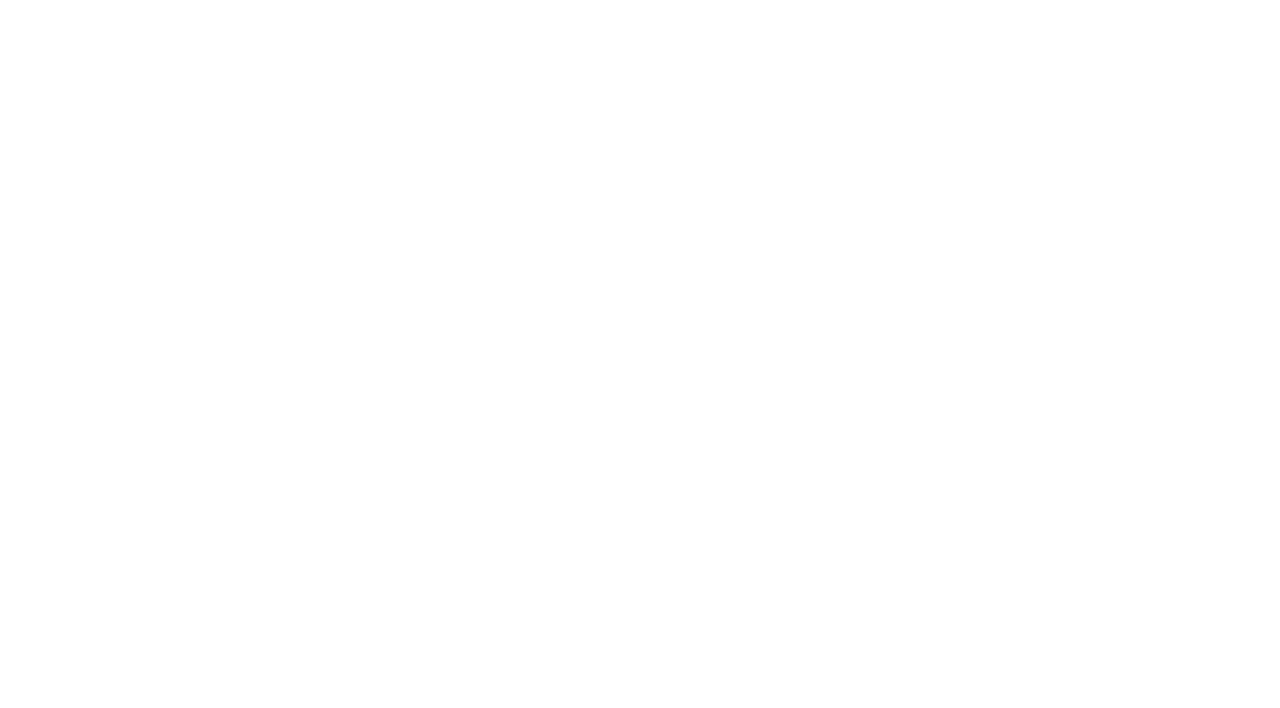
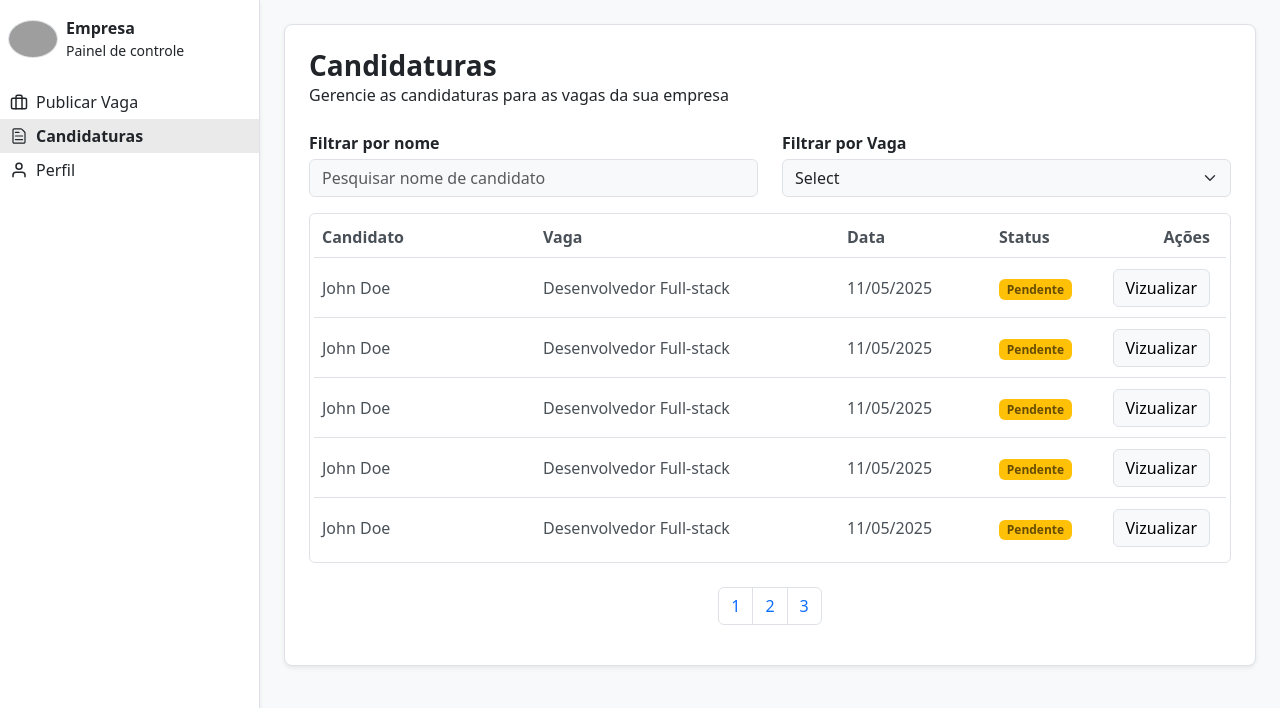
Before and after one commit to LuizFelipe-Chiconelli/-integrator_2025, a React (Vite) app in the folder conectando-talentos/frontend/: page /dashboard/candidaturas in a window 1280 px wide. Before the commit this address had no page. Shown: the top 708 px of the page. Built offline with nearby package versions, Linux system fonts and the light colour scheme; grey boxes are pictures that could not be loaded.

Commit message:
grid de candidatos

```diff
--- a/conectando-talentos/frontend/src/App.tsx
+++ b/conectando-talentos/frontend/src/App.tsx
@@ -11,6 +11,7 @@ import About from './pages/(default)/abouts/page'
 import Business from './pages/(default)/business/page'
 
 // Páginas do Dashboard
+import Application from './pages/(dashboard)/application/page'
 import PublishVacancy from './pages/(dashboard)/publish-vacancy/page'
 
 // Layouts
@@ -35,6 +36,7 @@ function App() {
           {/* Rotas para layout Dashboard */}
           <Route path='/dashboard' element={<DashboardLayout />}>
             <Route path='publicar-vaga' element={<PublishVacancy />} />
+            <Route path='candidaturas' element={<Application />} />
           </Route>
         </Routes>
       </BrowserRouter>
--- /dev/null
+++ b/conectando-talentos/frontend/src/components/applications/company/row.tsx
@@ -0,0 +1,13 @@
+import { Badge, Button } from "react-bootstrap"
+
+export default function ApplicationRow() {
+    return (
+        <tr className="text-dark-emphasis border-bottom" style={{ height: '60px' }}>
+            <td className="col-3 ps-2">John Doe</td>
+            <td className="col-4">Desenvolvedor Full-stack</td>
+            <td className="col-2">{new Date().toLocaleDateString('pt-br')}</td>
+            <td><Badge bg="warning" className="text-warning-emphasis">Pendente</Badge></td>
+            <td className="text-end pe-3"><Button className="btn-light border">Vizualizar</Button></td>
+        </tr>
+    )
+}
--- /dev/null
+++ b/conectando-talentos/frontend/src/components/applications/company/table.css
@@ -0,0 +1,3 @@
+tr:last-child {
+    border: none !important;
+}
--- /dev/null
+++ b/conectando-talentos/frontend/src/components/applications/company/table.tsx
@@ -0,0 +1,27 @@
+import ApplicationRow from "./row"
+
+import "./table.css"
+
+export default function ApplicationTable() {
+    return (
+        <table className="w-100">
+            <thead className="border-bottom">
+                <tr style={{ height: "40px" }}>
+                    <th className="text-light-emphasis ps-2">Candidato</th>
+                    <th className="text-dark-emphasis">Vaga</th>
+                    <th className="text-dark-emphasis">Data</th>
+                    <th className="text-dark-emphasis">Status</th>
+                    <th className="text-dark-emphasis text-end pe-3">Ações</th>
+                </tr>
+            </thead>
+
+            <tbody>
+                <ApplicationRow />
+                <ApplicationRow />
+                <ApplicationRow />
+                <ApplicationRow />
+                <ApplicationRow />
+            </tbody>
+        </table>
+    )
+}
--- /dev/null
+++ b/conectando-talentos/frontend/src/components/sections/applications/company/applications.tsx
@@ -0,0 +1,32 @@
+import { Container } from "react-bootstrap"
+
+import ApplicationTable from "../../../applications/company/table"
+import PaginationButtons from "../../../all/pagination"
+
+import Select from "../../../all/select"
+import TextInput from "../../../all/textinput"
+
+export default function ApplicationsGrid() {
+    return (
+        <Container fluid className="p-0 mt-4">
+            <div className="row row-cols-2">
+                <TextInput
+                    controlId="filtroNome"
+                    label="Filtrar por nome"
+                    placeholder="Pesquisar nome de candidato"
+                />
+                <Select
+                    controlId="filtroVaga"
+                    label="Filtrar por Vaga"
+                    placeholder="Select"
+                />
+            </div>
+
+            <Container fluid className="border rounded-2 m-0 p-1">
+                <ApplicationTable />
+            </Container>
+
+            <PaginationButtons />
+        </Container>
+    )
+}
--- a/conectando-talentos/frontend/src/components/sections/vacancyform/vacancyform.tsx
+++ b/conectando-talentos/frontend/src/components/sections/vacancyform/vacancyform.tsx
@@ -8,6 +8,7 @@ import Check from "../../all/check"
 export default function VacancyForm() {
     return (
         <Form className="mt-3">
+            {/* Nome da vaga */}
             <TextInput
                 controlId="vagaNome"
                 label="Nome da vaga *"
@@ -15,21 +16,24 @@ export default function VacancyForm() {
                 required
             />
 
+            {/* Descrição da vaga */}
             <TextArea
                 controlId="vagaDesc"
                 label="Descrição da Vaga *"
-                placeholder="Ex: Desenvolvedor Full Stack"
+                placeholder="Descreva detalhadamente a vaga..."
                 required
             />
 
+            {/* Requisitos para a vaga */}
             <TextArea
-                controlId="vagaNome"
-                label="Nome da vaga *"
-                placeholder="Ex: Desenvolvedor Full Stack"
+                controlId="vagaRequisitos"
+                label="Requisitos da vaga *"
+                placeholder="Liste os requisitos necessários para a vaga..."
                 required
             />
 
             <div className="w-100 row row-cols-2 mx-auto">
+                {/* Tipo de vaga */}
                 <div className="ps-0 pe-2">
                     <Select
                         controlId="vagaTipo"
@@ -39,6 +43,7 @@ export default function VacancyForm() {
                     />
                 </div>
 
+                {/* Local da vaga */}
                 <div className="ps-2 pe-0">
                     <TextInput
                         controlId="vagaLocal"
@@ -49,6 +54,7 @@ export default function VacancyForm() {
             </div>
 
             <div className="w-100 row row-cols-2 mx-auto">
+                {/* Salário */}
                 <div className="ps-0 pe-2">
                     <TextInput
                         controlId="vagaSalario"
@@ -57,6 +63,7 @@ export default function VacancyForm() {
                     />
                 </div>
 
+                {/* Experiência */}
                 <div className="ps-2 pe-0">
                     <Select
                         controlId="vagaExp"
@@ -67,6 +74,7 @@ export default function VacancyForm() {
                 </div>
             </div>
 
+            {/* Vaga remota */}
             <div className="">
                 <Check
                     controlId="vagaExp"
--- a/conectando-talentos/frontend/src/components/sidebar/btn.css
+++ b/conectando-talentos/frontend/src/components/sidebar/btn.css
@@ -7,6 +7,10 @@
     background-color: rgb(235, 234, 234) !important;
 }
 
+.menu-button.active {
+    font-weight: 600 !important;
+}
+
 .menu-button svg {
     font-size: 18px !important;
 }
--- a/conectando-talentos/frontend/src/components/sidebar/btn.tsx
+++ b/conectando-talentos/frontend/src/components/sidebar/btn.tsx
@@ -18,7 +18,7 @@ export default function MenuButton({ title, href, icon }: Props) {
             to={href ?? "#"}
         >
             <button
-                className={`menu-button bg-transparent w-100 d-flex align-items-center border-0 gap-2 ${active}`}
+                className={`menu-button bg-transparent w-100 d-flex align-items-center text-dark border-0 gap-2 ${active}`}
             >
                 {icon}{title}
             </button>
--- a/conectando-talentos/frontend/src/components/sidebar/menu.tsx
+++ b/conectando-talentos/frontend/src/components/sidebar/menu.tsx
@@ -13,7 +13,7 @@ export default function Menu() {
             />
             <MenuButton
                 title="Candidaturas"
-                href="#"
+                href="/dashboard/candidaturas"
                 icon={<RxFileText />}
             />
             <MenuButton
--- a/conectando-talentos/frontend/src/components/sidebar/sidebar.tsx
+++ b/conectando-talentos/frontend/src/components/sidebar/sidebar.tsx
@@ -4,7 +4,7 @@ import Profile from "./profile"
 export default function Sidebar() {
     return (
         <aside
-            className="bg-white h-100 d-flex flex-column border-end pt-3"
+            className="bg-white h-100 d-flex flex-column border-end pt-3 shadow-sm"
             style={{ width: "260px", minWidth: "260px" }}
         >
             <Profile />
--- /dev/null
+++ b/conectando-talentos/frontend/src/pages/(dashboard)/application/page.tsx
@@ -0,0 +1,16 @@
+import { Container } from "react-bootstrap"
+
+import ApplicationsGrid from "../../../components/sections/applications/company/applications"
+
+export default function Application() {
+    return (
+        <main className="w-100 d-flex flex-column justify-content-start align-items-center overflow-y-auto p-4">
+            <Container fluid className="bg-white border rounded-3 p-4 shadow-sm">
+                <h1 className="fs-3 fw-bold m-0">Candidaturas</h1>
+                <span>Gerencie as candidaturas para as vagas da sua empresa</span>
+
+                <ApplicationsGrid />
+            </Container>
+        </main>
+    )
+}
--- a/conectando-talentos/frontend/src/pages/(dashboard)/publish-vacancy/page.tsx
+++ b/conectando-talentos/frontend/src/pages/(dashboard)/publish-vacancy/page.tsx
@@ -4,7 +4,7 @@ import VacancyForm from "../../../components/sections/vacancyform/vacancyform"
 export default function PublishVacancy() {
     return (
         <main className="w-100 d-flex flex-column justify-content-start align-items-center overflow-y-auto p-4">
-            <Container fluid className="bg-white border rounded-3 p-4">
+            <Container fluid className="bg-white border rounded-3 p-4 shadow-sm">
                 <h1 className="fs-3 fw-bold m-0">Publicar Nova Vaga</h1>
                 <span>Preencha os detalhes da vaga que você deseja publicar</span>
 
```
